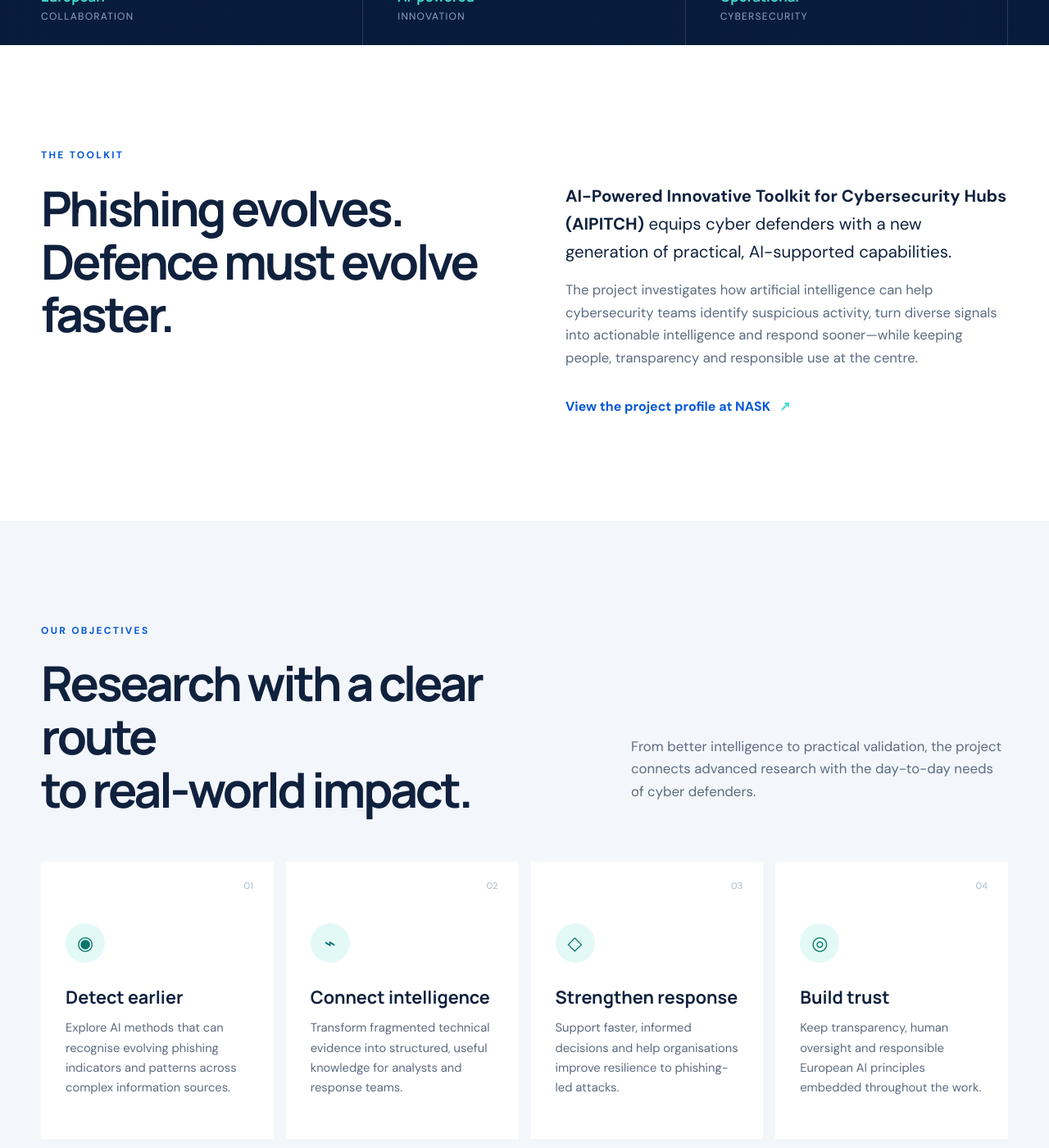
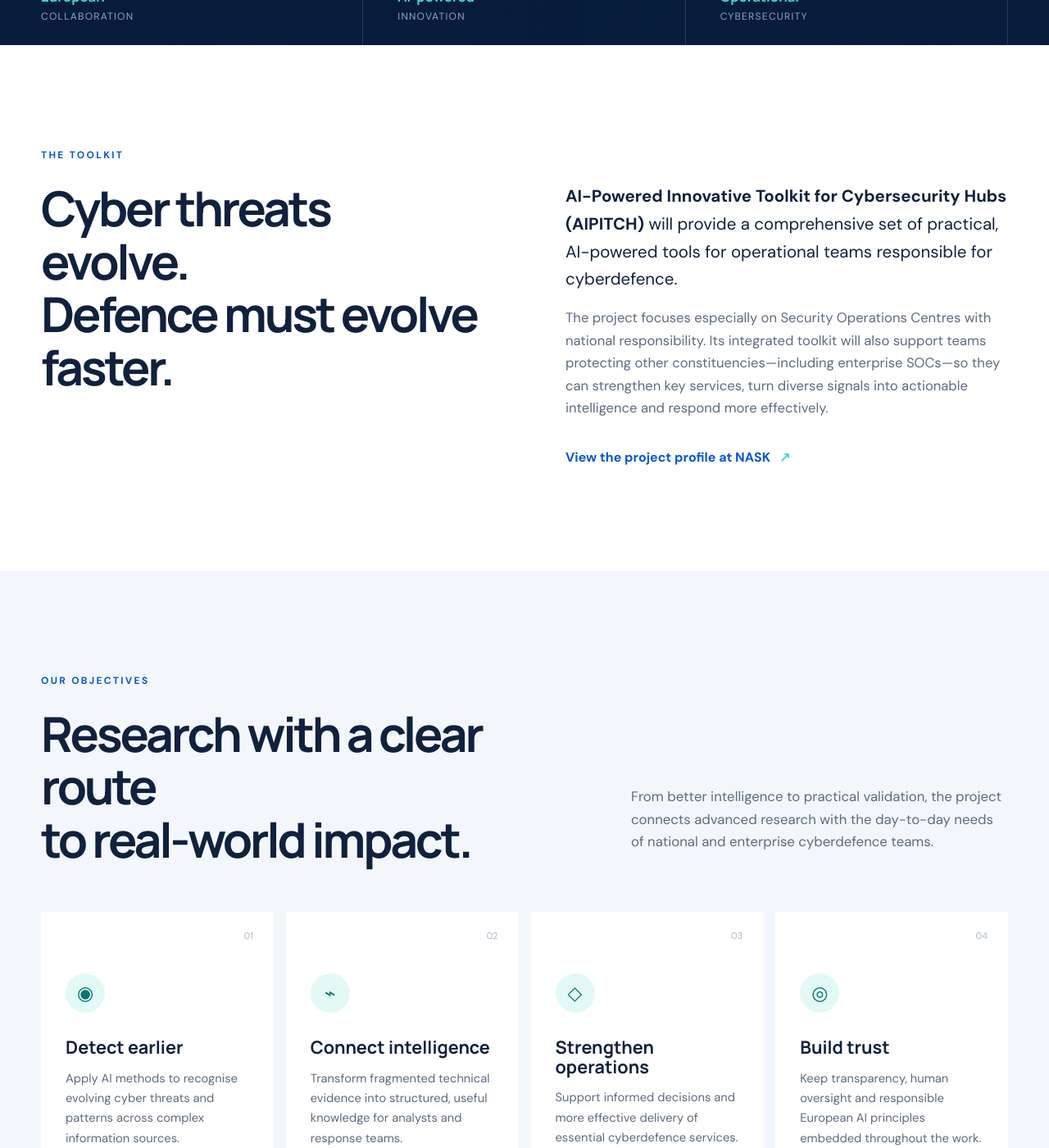
Before and after one commit to AIPITCH/aipitch.github.io, a Jekyll site: the page built from index.md, in a window 1280 px wide and 1400 px high, scrolled down 878 px. Shown: the whole window at 82% size. Built offline with Jekyll 4.4.1, drawn with Linux system fonts in a browser that asks for light colours; some of the changed text lies outside the part shown.

Commit message:
Align site copy with AI-PITCH project scope

```diff
--- a/_config.yml
+++ b/_config.yml
@@ -1,6 +1,6 @@
 title: AI-PITCH
 email: contact@aipitch.eu
-description: AI-Powered Innovative Toolkit for Cybersecurity Hubs, advancing practical and trustworthy AI for phishing threat detection and response.
+description: AI-Powered Innovative Toolkit for Cybersecurity Hubs, providing AI-powered tools for national and enterprise cyberdefence teams.
 url: https://aipitch.eu
 baseurl: ""
 markdown: kramdown
--- a/_includes/footer.html
+++ b/_includes/footer.html
@@ -1,6 +1,6 @@
 <footer id="contact" class="site-footer">
   <div class="container footer-grid">
-    <div><a class="brand brand-light" href="{{ '/' | relative_url }}" aria-label="AIPITCH home"><span class="brand-logo" aria-hidden="true"><img src="{{ '/assets/images/aipitch-logo.jpg' | relative_url }}" alt=""></span></a><p>AI-Powered Innovative Toolkit for Cybersecurity Hubs, advancing European cyber resilience through trustworthy artificial intelligence.</p></div>
+    <div><a class="brand brand-light" href="{{ '/' | relative_url }}" aria-label="AIPITCH home"><span class="brand-logo" aria-hidden="true"><img src="{{ '/assets/images/aipitch-logo.jpg' | relative_url }}" alt=""></span></a><p>AI-Powered Innovative Toolkit for Cybersecurity Hubs, delivering AI-powered tools for national and enterprise cyberdefence teams.</p></div>
     <div><h3>Explore</h3><a href="#about">About the project</a><a href="#objectives">Objectives</a><a href="#consortium">Consortium</a></div>
     <div><h3>Contact</h3><a href="mailto:contact@aipitch.eu">contact@aipitch.eu</a><p>Consortium led by NASK PIB<br>Poland</p></div>
   </div>
--- a/index.md
+++ b/index.md
@@ -1,22 +1,22 @@
 ---
 layout: default
 title: AI-Powered Innovative Toolkit for Cybersecurity Hubs
-description: AI-PITCH is the AI-Powered Innovative Toolkit for Cybersecurity Hubs, strengthening phishing prevention, detection and response across Europe.
+description: AI-PITCH is developing a comprehensive suite of AI-powered tools for operational cyberdefence teams, with a particular focus on national and enterprise Security Operations Centres.
 ---
 <section class="hero">
   <div class="hero-orb orb-one"></div><div class="hero-orb orb-two"></div>
   <div class="container hero-grid">
-    <div class="hero-copy"><p class="eyebrow light">A European cybersecurity initiative</p><h1>AI-Powered Innovative Toolkit <em>for Cybersecurity Hubs.</em></h1><p class="hero-lead">AIPITCH brings research, technology and operational cybersecurity expertise together to build practical, trustworthy tools for phishing detection and response.</p><div class="hero-actions"><a class="button" href="#about">Discover the project</a><a class="text-link" href="#work">Explore the toolkit <span>→</span></a></div></div>
+    <div class="hero-copy"><p class="eyebrow light">A European cybersecurity initiative</p><h1>AI-Powered Innovative Toolkit <em>for Cybersecurity Hubs.</em></h1><p class="hero-lead">AIPITCH is building a comprehensive suite of AI-powered tools to support the essential services delivered by operational cyberdefence teams.</p><div class="hero-actions"><a class="button" href="#about">Discover the project</a><a class="text-link" href="#work">Explore the toolkit <span>→</span></a></div></div>
     <figure class="hero-visual"><img src="{{ '/assets/images/aipitch-automotive-research.jpg' | relative_url }}" alt="A researcher working on automotive technology beside the AIPITCH and European Union project logos"></figure>
   </div>
   <div class="container hero-meta"><div><strong>European</strong><span>collaboration</span></div><div><strong>AI-powered</strong><span>innovation</span></div><div><strong>Operational</strong><span>cybersecurity</span></div></div>
 </section>
 
-<section id="about" class="section intro"><div class="container split"><div><p class="eyebrow">The toolkit</p><h2>Phishing evolves.<br>Defence must evolve faster.</h2></div><div class="prose"><p class="lead"><strong>AI-Powered Innovative Toolkit for Cybersecurity Hubs (AIPITCH)</strong> equips cyber defenders with a new generation of practical, AI-supported capabilities.</p><p>The project investigates how artificial intelligence can help cybersecurity teams identify suspicious activity, turn diverse signals into actionable intelligence and respond sooner—while keeping people, transparency and responsible use at the centre.</p><a class="source-link" href="https://science.nask.pl/en/research-areas/projects/12456" rel="noopener" target="_blank">View the project profile at NASK <span>↗</span></a></div></div></section>
+<section id="about" class="section intro"><div class="container split"><div><p class="eyebrow">The toolkit</p><h2>Cyber threats evolve.<br>Defence must evolve faster.</h2></div><div class="prose"><p class="lead"><strong>AI-Powered Innovative Toolkit for Cybersecurity Hubs (AIPITCH)</strong> will provide a comprehensive set of practical, AI-powered tools for operational teams responsible for cyberdefence.</p><p>The project focuses especially on Security Operations Centres with national responsibility. Its integrated toolkit will also support teams protecting other constituencies—including enterprise SOCs—so they can strengthen key services, turn diverse signals into actionable intelligence and respond more effectively.</p><a class="source-link" href="https://science.nask.pl/en/research-areas/projects/12456" rel="noopener" target="_blank">View the project profile at NASK <span>↗</span></a></div></div></section>
 
-<section id="objectives" class="section pale"><div class="container"><p class="eyebrow">Our objectives</p><div class="section-heading"><h2>Research with a clear route<br>to real-world impact.</h2><p>From better intelligence to practical validation, the project connects advanced research with the day-to-day needs of cyber defenders.</p></div><div class="cards"><article><span class="card-no">01</span><div class="icon icon-eye">◉</div><h3>Detect earlier</h3><p>Explore AI methods that can recognise evolving phishing indicators and patterns across complex information sources.</p></article><article><span class="card-no">02</span><div class="icon">⌁</div><h3>Connect intelligence</h3><p>Transform fragmented technical evidence into structured, useful knowledge for analysts and response teams.</p></article><article><span class="card-no">03</span><div class="icon">◇</div><h3>Strengthen response</h3><p>Support faster, informed decisions and help organisations improve resilience to phishing-led attacks.</p></article><article><span class="card-no">04</span><div class="icon">◎</div><h3>Build trust</h3><p>Keep transparency, human oversight and responsible European AI principles embedded throughout the work.</p></article></div></div></section>
+<section id="objectives" class="section pale"><div class="container"><p class="eyebrow">Our objectives</p><div class="section-heading"><h2>Research with a clear route<br>to real-world impact.</h2><p>From better intelligence to practical validation, the project connects advanced research with the day-to-day needs of national and enterprise cyberdefence teams.</p></div><div class="cards"><article><span class="card-no">01</span><div class="icon icon-eye">◉</div><h3>Detect earlier</h3><p>Apply AI methods to recognise evolving cyber threats and patterns across complex information sources.</p></article><article><span class="card-no">02</span><div class="icon">⌁</div><h3>Connect intelligence</h3><p>Transform fragmented technical evidence into structured, useful knowledge for analysts and response teams.</p></article><article><span class="card-no">03</span><div class="icon">◇</div><h3>Strengthen operations</h3><p>Support informed decisions and more effective delivery of essential cyberdefence services.</p></article><article><span class="card-no">04</span><div class="icon">◎</div><h3>Build trust</h3><p>Keep transparency, human oversight and responsible European AI principles embedded throughout the work.</p></article></div></div></section>
 
-<section id="work" class="section work"><div class="container work-grid"><div class="work-panel"><div class="mesh"></div><p>From signal</p><strong>to an integrated<br>toolkit</strong><div class="pipeline"><span>DATA</span><i></i><span>AI</span><i></i><span>ACTION</span></div></div><div><p class="eyebrow">The AIPITCH toolkit</p><h2>Designed around collaboration.</h2><div class="steps"><div><b>01</b><h3>Research</h3><p>Develop and assess AI techniques for analysing phishing-related information.</p></div><div><b>02</b><h3>Integrate</h3><p>Bring complementary expertise, data sources and tools into one coherent toolkit.</p></div><div><b>03</b><h3>Validate</h3><p>Evaluate toolkit capabilities against practical cybersecurity needs and operational realities.</p></div><div><b>04</b><h3>Share</h3><p>Make knowledge and results available to strengthen cybersecurity hubs across Europe.</p></div></div></div></div></section>
+<section id="work" class="section work"><div class="container work-grid"><div class="work-panel"><div class="mesh"></div><p>From signal</p><strong>to an integrated<br>toolkit</strong><div class="pipeline"><span>DATA</span><i></i><span>AI</span><i></i><span>ACTION</span></div></div><div><p class="eyebrow">The AIPITCH toolkit</p><h2>Designed for cyberdefence operations.</h2><div class="steps"><div><b>01</b><h3>Research</h3><p>Develop and assess AI techniques that address the needs of operational cybersecurity teams.</p></div><div><b>02</b><h3>Integrate</h3><p>Bring complementary expertise, data sources and tools into one comprehensive toolkit.</p></div><div><b>03</b><h3>Validate</h3><p>Evaluate capabilities with national SOCs and for the operational realities of other cyberdefence teams.</p></div><div><b>04</b><h3>Share</h3><p>Enable national and enterprise SOCs to benefit from the toolkit and strengthen cyber resilience across Europe.</p></div></div></div></div></section>
 
 <section id="consortium" class="section consortium"><div class="container"><div class="section-heading"><div><p class="eyebrow">The consortium</p><h2>European expertise,<br>one shared ambition.</h2></div><p>NASK PIB is the leader of the consortium, and it is made up of the organizations:</p></div><ul class="partner-list"><li><strong>CIRCL/ LHC</strong><span>Computer Incident Response Center Luxembourg, Luxembourg</span></li><li><strong>Shadowserver Foundation</strong><span>Stichting The Shadowserver Foundation Europe, Netherlands</span></li><li><strong>NCBJ</strong><span>National Center for Nuclear Research, Poland</span></li><li><strong>ABI LAB</strong><span>Centre of Research and Innovation for Banks, Italy</span></li></ul><p class="consortium-budget">The project’s budget is almost <strong>€ 8 million</strong>, of which NASK PIB will account for less than <strong>€ 3 million</strong>.</p></div></section>
 
```
